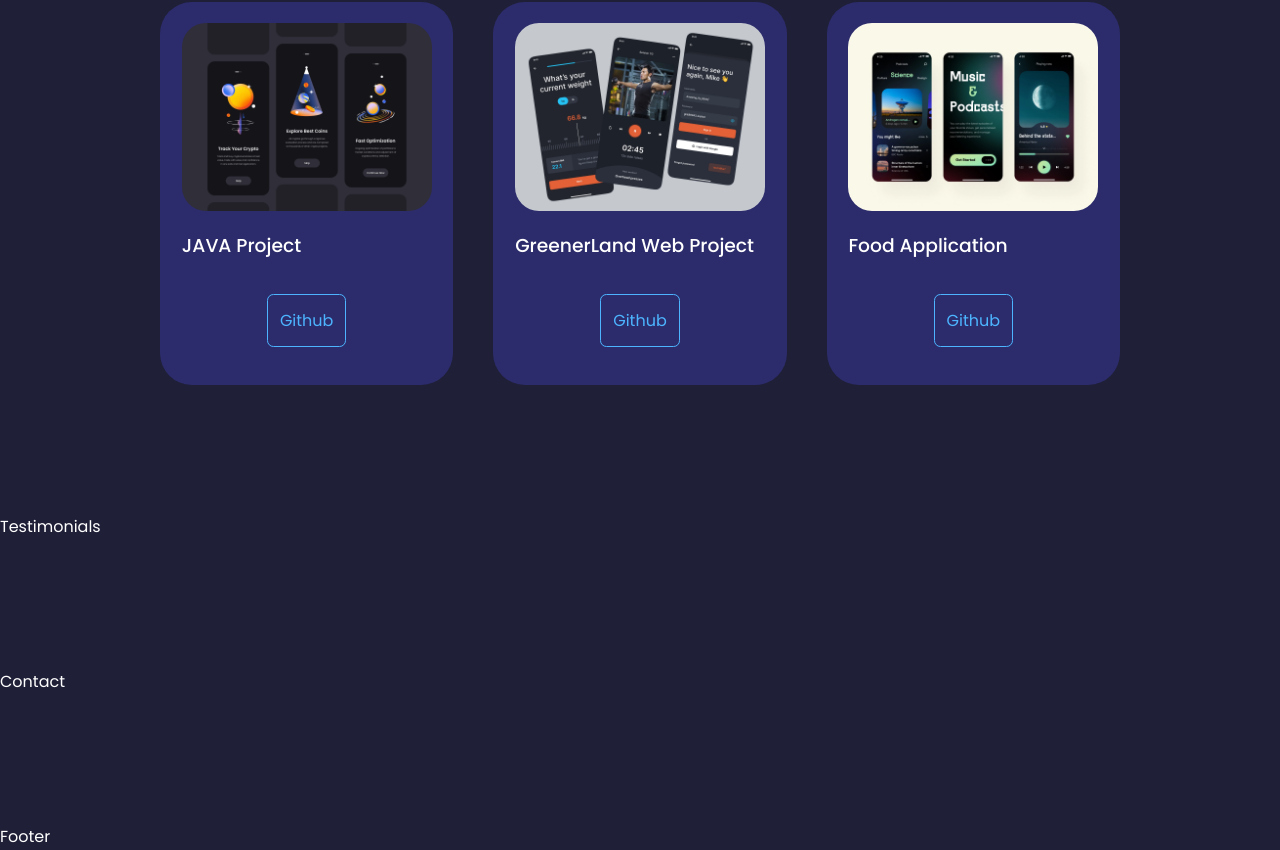
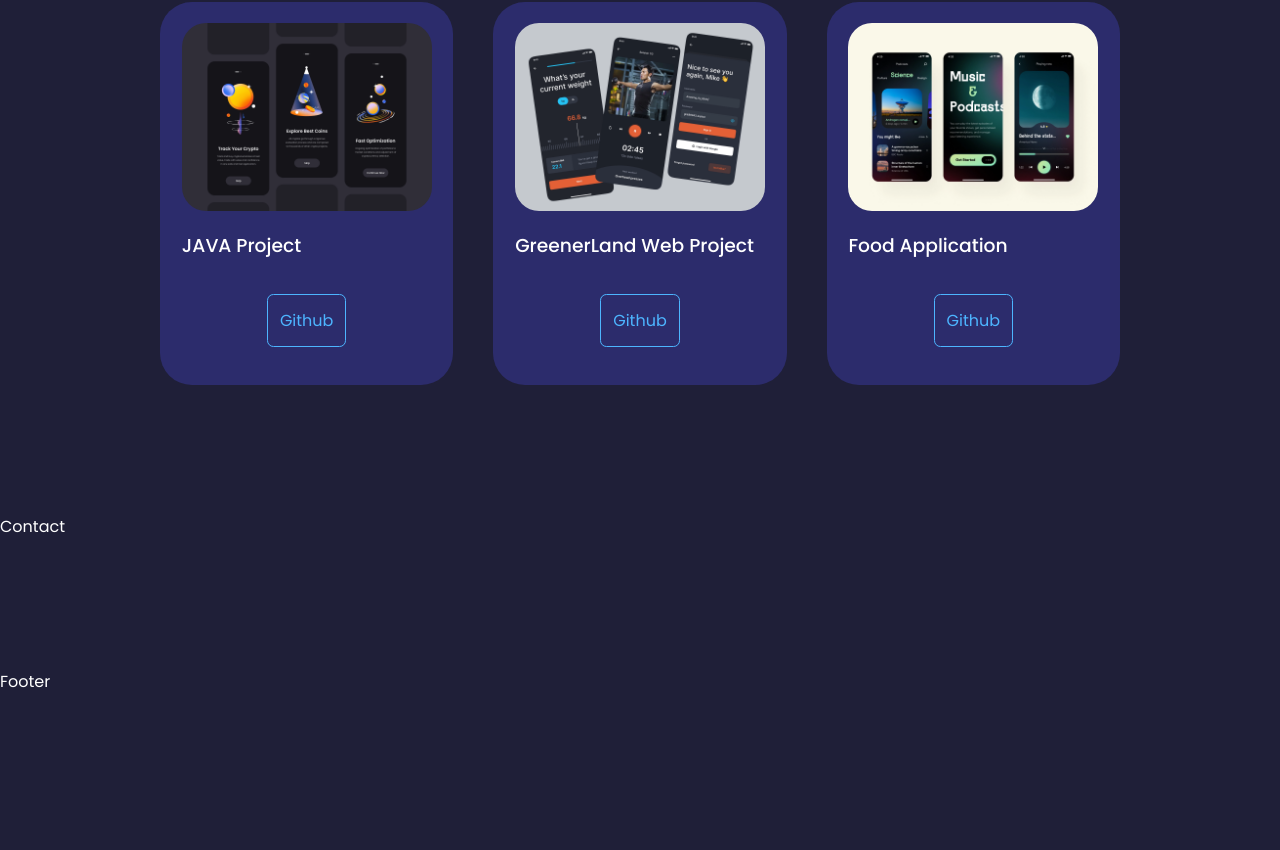
Before and after one commit to nawam727/portfoliowebsite, a React (Create React App) app: page / in a window 1280 px wide. Shown: the part 3498-4348 px from the top of the page. After the commit the page ends 4193 px from the top, so only its background shows below. Built offline with nearby package versions, Linux system fonts and the light colour scheme.

Commit message:
Deleted testimonial files

```diff
--- a/src/App.jsx
+++ b/src/App.jsx
@@ -5,7 +5,6 @@ import About from './components/about/About'
 import Experience from './components/experience/Experience'
 import Services from './components/services/Services'
 import Portfolio from './components/portfolio/Portfolio'
-import Testimonials from './components/Testimonials/Testimonials'
 import Contact from './components/contact/Contact'
 import Footer from './components/footer/Footer'
 
@@ -18,7 +17,6 @@ const App = () => {
       <Experience />
       <Services />
       <Portfolio />
-      <Testimonials />
       <Contact />
       <Footer />
     </>
--- a/src/components/Testimonials/Testimonials.jsx
+++ /dev/null
@@ -1,10 +0,0 @@
-import React from 'react'
-import './testimonials.css'
-
-const Testimonials = () => {
-  return (
-    <section id='testimonials'>Testimonials</section>
-  )
-}
-
-export default Testimonials
```
Also changed, not shown: src/components/Testimonials/testimonials.css (deleted).
